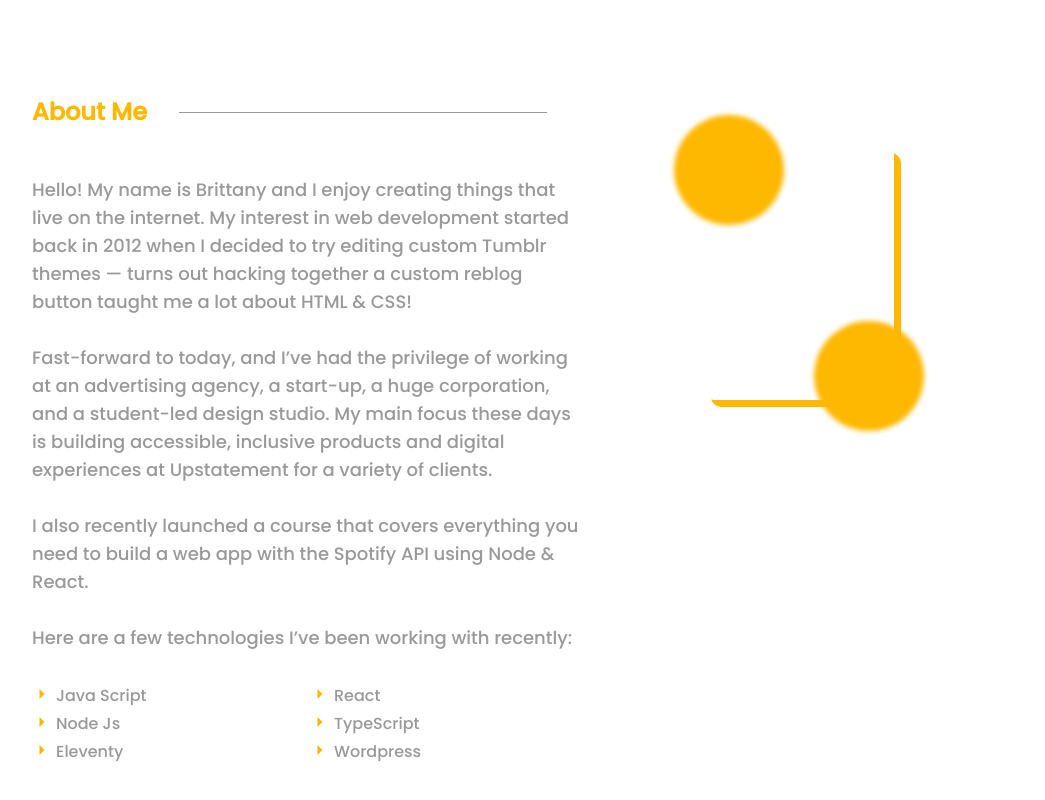
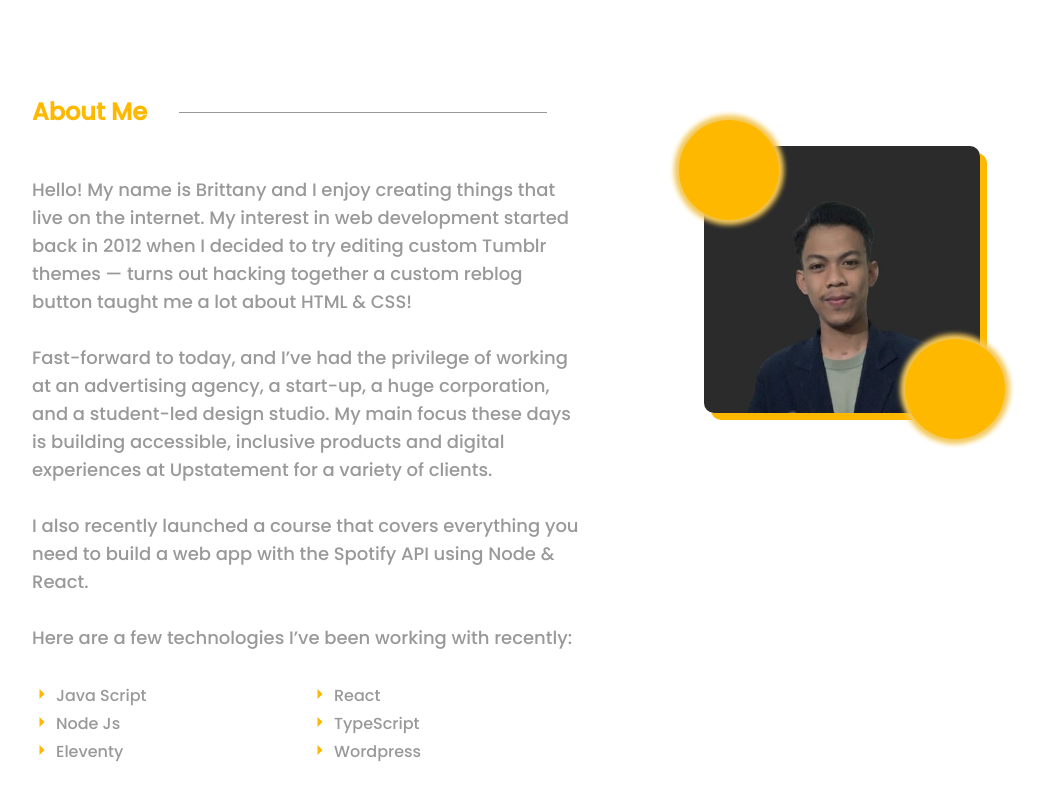
Before and after one commit to hsbysddq/portfolio, a React (Create React App) app: page /about in a window 1280 px wide. Shown: the whole page, without its empty margins (144-1189 px from the left). Built offline with nearby package versions, Linux system fonts and the light colour scheme.

Commit message:
Edit img about

```diff
--- a/src/Pages/About.module.css
+++ b/src/Pages/About.module.css
@@ -1,6 +1,8 @@
 .card {
-  width: 190px;
-  height: 254px;
+  width: 50%;
+  height: 40%;
+  background-image: url("../img/hasbi.jpeg");
+  background-size: cover;
   margin-left: 120px;
   margin-top: 50px;
   transition: all 0.2s;
@@ -10,14 +12,14 @@
   box-shadow: 7px 7px 0px 0px #ffb800;
 }
 
-.card-inner {
+/* .card-inner {
   width: inherit;
   height: inherit;
-  background: rgba(255, 255, 255, 0.05);
-  box-shadow: 0 0 10px rgba(0, 0, 0, 0.25);
+  background: #12dd37;
+  box-shadow: 0 0 10px rgba(9, 18, 202, 0.25);
   backdrop-filter: blur(10px);
   border-radius: 8px;
-}
+} */
 
 .card:hover {
   transform: scale(1.04) rotate(1deg);
@@ -29,7 +31,7 @@
   background: #ffb800;
   border-radius: 50%;
   position: absolute;
-  box-shadow: 0px 0px 5px 5px #ffb800;
+  box-shadow: 0px 0px 5px 5px #f4c858;
   animation: move-up6 2s ease-in infinite alternate-reverse;
 }
 
```
Also changed, not shown: src/img/hasbi.jpeg (added).
